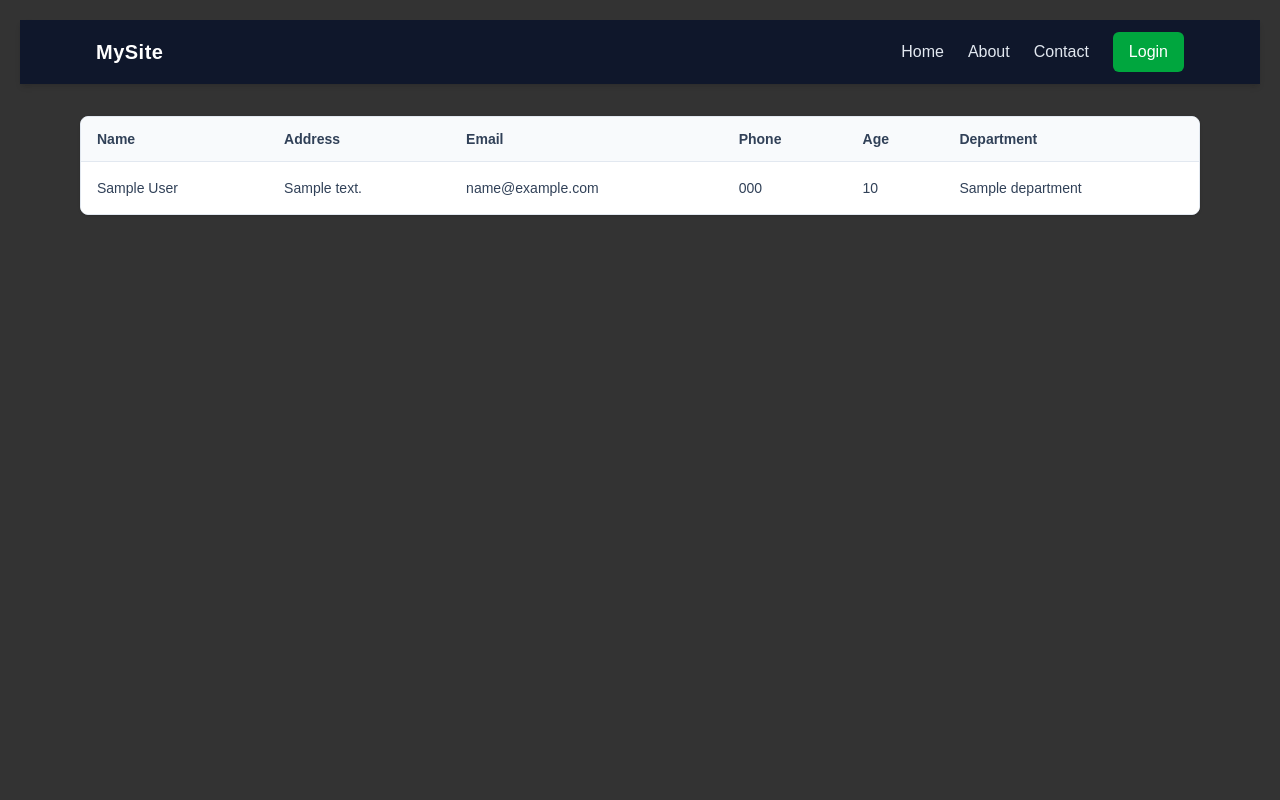
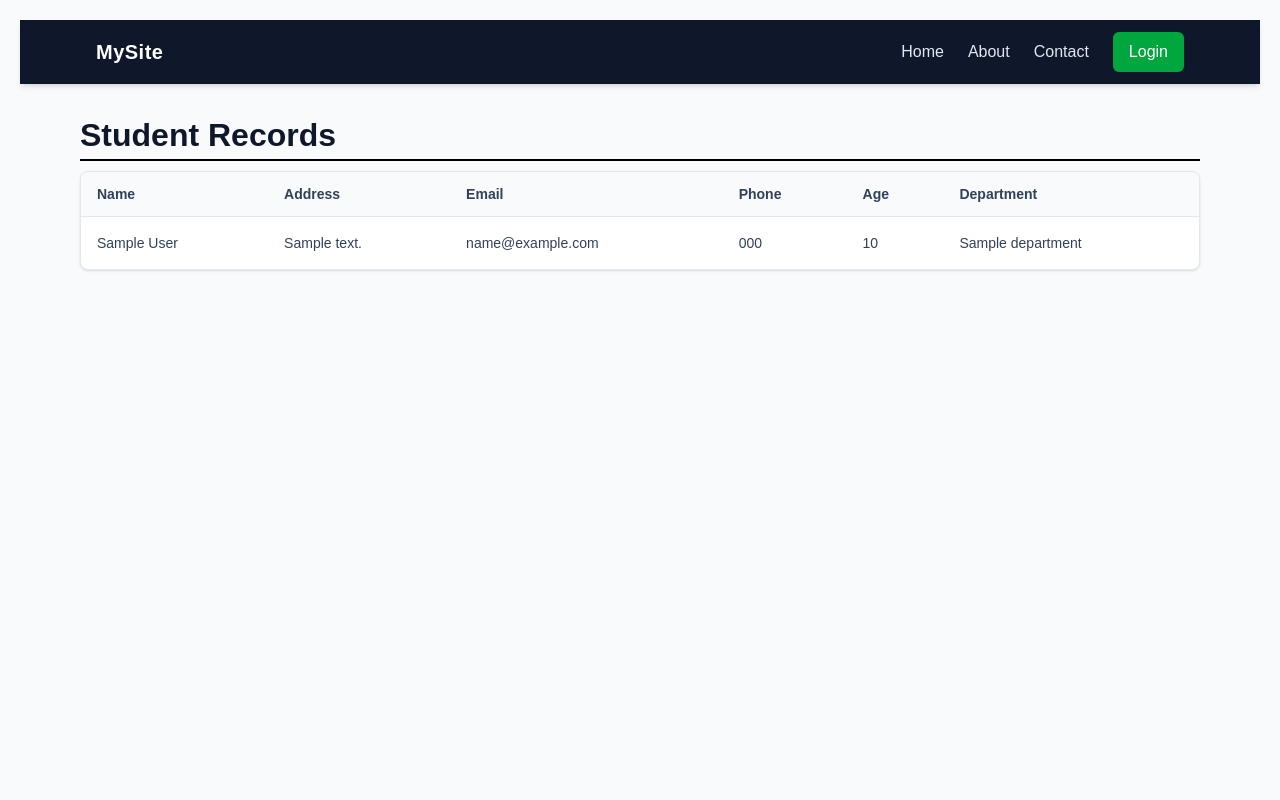
Before and after one commit to dipeshbasnet-1/django_learning, a Django app: page / in a window 1280 px wide. Run offline with Django 5.2, Linux system fonts and the light colour scheme; tables that the repository leaves empty hold one stand-in row (values such as "Sample post").

Commit message:
Sudent page

```diff
--- a/app/templates/app/home.html
+++ b/app/templates/app/home.html
@@ -4,40 +4,28 @@
 
 {% block content %}
 
+<h2 class="text-3xl font-semibold mb-6">Student Records</h2>
 <div class="overflow-hidden rounded-lg border border-slate-200 bg-white shadow">
     <table class="min-w-full divide-y divide-slate-200">
         <thead class="bg-slate-50">
             <tr>
-                <th class="py-3 px-4 text-left text-sm font-semibold text-slate-700">
-                    Name
-                </th>
-                <th class="py-3 px-4 text-left text-sm font-semibold text-slate-700">
-                    Address
-                </th>
-                <th class="py-3 px-4 text-left text-sm font-semibold text-slate-700">
-                    Email
-                </th>
-                <th class="py-3 px-4 text-left text-sm font-semibold text-slate-700">
-                    Phone
-                </th>
-                <th class="py-3 px-4 text-left text-sm font-semibold text-slate-700">
-                    Age
-                </th>
-                <th class="py-3 px-4 text-left text-sm font-semibold text-slate-700">
-                    Department
-                </th>
+                <th class="py-3 px-4 text-left text-sm font-semibold text-slate-700">Name</th>
+                <th class="py-3 px-4 text-left text-sm font-semibold text-slate-700">Address</th>
+                <th class="py-3 px-4 text-left text-sm font-semibold text-slate-700">Email</th>
+                <th class="py-3 px-4 text-left text-sm font-semibold text-slate-700">Phone</th>
+                <th class="py-3 px-4 text-left text-sm font-semibold text-slate-700">Age</th>
+                <th class="py-3 px-4 text-left text-sm font-semibold text-slate-700">Department</th>
             </tr>
         </thead>
-
         <tbody class="divide-y divide-slate-200 text-sm text-slate-700">
-            {% for student in student %}
+            {% for s in student %}
             <tr class="bg-white hover:bg-slate-50">
-                <td class="px-4 py-4">{{ student.name }}</td>
-                <td class="px-4 py-4">{{ student.address }}</td>
-                <td class="px-4 py-4">{{ student.email }}</td>
-                <td class="px-4 py-4">{{ student.number }}</td>
-                <td class="px-4 py-4">{{ student.age }}</td>
-                <td class="px-4 py-4">{{student.department.name}}</td>
+                <td class="px-4 py-4">{{ s.name }}</td>
+                <td class="px-4 py-4">{{ s.address }}</td>
+                <td class="px-4 py-4">{{ s.email }}</td>
+                <td class="px-4 py-4">{{ s.number }}</td>
+                <td class="px-4 py-4">{{ s.age }}</td>
+                <td class="px-4 py-4">{{ s.department.name }}</td>
             </tr>
             {% endfor %}
         </tbody>
--- a/app/urls.py
+++ b/app/urls.py
@@ -1,9 +1,11 @@
 
 from django.urls import path
-from .views import home, about, contact, login
+from .views import home, about, contact, login, student_list, student_detail
 
 urlpatterns = [
     path('', home, name='home'),
+    path("student/", student_list, name="students"),
+    path("student/<int:id>/", student_detail, name="student_detail"),
     path('about/', about, name='about'),
     path('contact/', contact, name='contact'),
     path('login/', login, name='login'),
--- a/app/views.py
+++ b/app/views.py
@@ -5,11 +5,23 @@ from .models import Student
 
 
 def home(request):
-    students = Student.objects.all()
+    students = Student.objects.all() # Select * from student
     context={"student": students}
 
+    return render(request, "app/home.html", context)
 
-    return render(request, "app/home.html", context)
+def student_list(request):
+    students = Student.objects.all()
+    return render(request, "app/student.html", {"student": students})
+
+def student_detail(request,id):
+    student=Student.objects.get(id=id)
+    context={
+        "student":student
+    }
+
+    return render(request, "app/student_detail.html",context)
+
 
 def about(request):
     return render(request, "app/about.html")
@@ -21,3 +33,27 @@ def contact(request):
 
 def login(request):
     return render(request, "app/login.html")
+
+'''
+Student.objects.all():Select * from student
+student.objects.get(id=1): select * from student where id=1
+Student.objects.filter(age=20): select * from student where age=20
+Student.objects.create(): insert into Student
+Student.delete(): Delete from Student
+Student.objects.filter(department_name="BCA")
+Student.objects.filter(name_icontains="ram"); like operator or searching pattern
+Student.objects.filter(age__gte=18): select * from students where age>=18
+Student.objects.filter(age__lte=18): select * from students where age<=25
+Student.objects.filter(age__gte=18, age__lte=25): select * from students where age>18 and age >25
+Student.objects.filter(age_range=(18,25))
+Student.objects.select_related('department').all():
+    select * from student join department on student.department_id=department.id where age=20
+Student.objects.exclude(age_lte=18)
+Student.objects.order_by('name'): ascending order
+Student.objects.order_by('-name'): descending order
+Student.objects.order_by('name', 'age')
+Student.objects.all():[:5]:first five records
+Student.objects.all():[5:10]
+Student.object.order_by('name').first():
+Student.object.order_by('name').last():
+'''
--- a/project/settings.py
+++ b/project/settings.py
@@ -121,5 +121,7 @@ STATICFILES_DIRS = [BASE_DIR / "static"]
 
 JAZZMIN_SETTINGS={
     "site_title":"Student Management",
-    "site_header":"Admin Panel Site"
+    "site_header":"Admin Panel Site",
+    "welcome_sign":"Welcome Admin",
+    "copyright": "Dipesh 2026"
 }
--- a/static/css/style.css
+++ b/static/css/style.css
@@ -1,13 +1,13 @@
 
 body{
     font-family: Arial, Helvetica, sans-serif;
-    background-color: #333;
-    color: #111;
+    background-color: #f8fafc;
+    color: #0f172a;
     padding: 20px;
 }
 
 h2{
-    color: rgb(255, 0, 0);
+    color:  #0f172a ;
     font-size: 32px;
     margin-bottom: 10px;
     border-bottom: 2px solid black;
@@ -25,7 +25,7 @@ p{
     font-size: 18px;
     line-height: 2;
     margin-bottom: 5px;
-    color: #f4f6f4;
+    color: #334155;
 }
 
 ul{
```
Also changed, not shown: app/templates/app/login.html (+0 -13 lines), app/templates/app/student.html (added, +59 -0 lines), app/templates/app/student_detail.html (added, +16 -0 lines).
